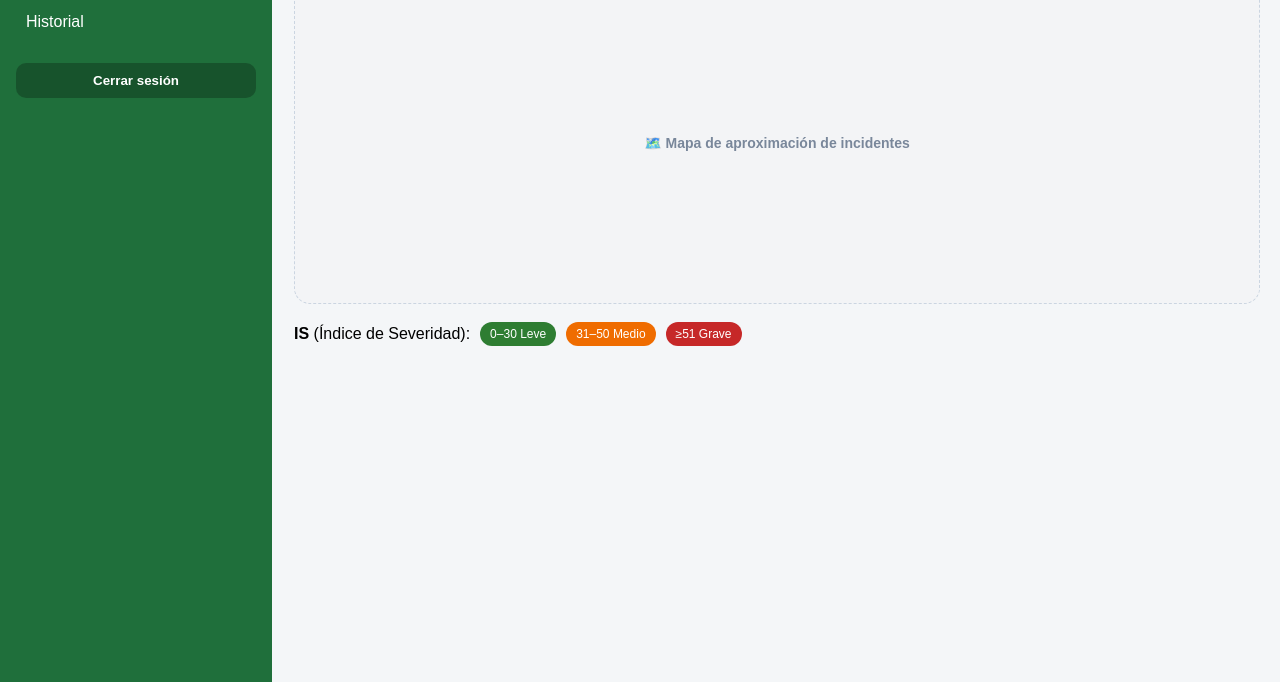
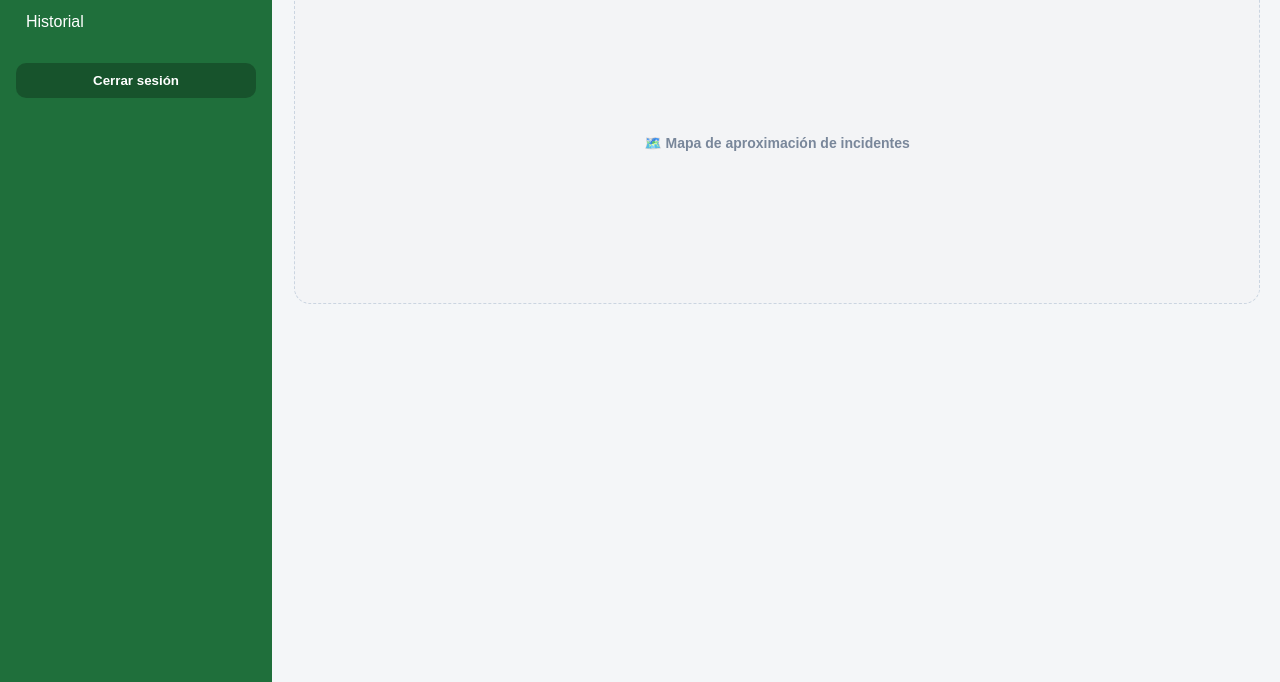
Before and after one commit to Jhon25-code/siaas-backend, a website: page web/dashboard.html in a window 1280 px wide. Shown: the part 118-800 px from the top of the page. Drawn offline with Linux system fonts and the light colour scheme.

Commit message:
ui: eliminar leyenda IS del dashboard

```diff
--- a/web/dashboard.html
+++ b/web/dashboard.html
@@ -49,13 +49,6 @@
             </div>
         </div>
 
-        <!-- LEYENDA IS (SE MANTIENE) -->
-        <div class="legend" id="legendIS">
-            <span><b>IS</b> (Índice de Severidad):</span>
-            <span class="pill green">0–30 Leve</span>
-            <span class="pill orange">31–50 Medio</span>
-            <span class="pill red">≥51 Grave</span>
-        </div>
 
         <!-- ALERTAS / HISTORIAL (SE MANTIENE) -->
         <div id="cards" class="cards"></div>
```
